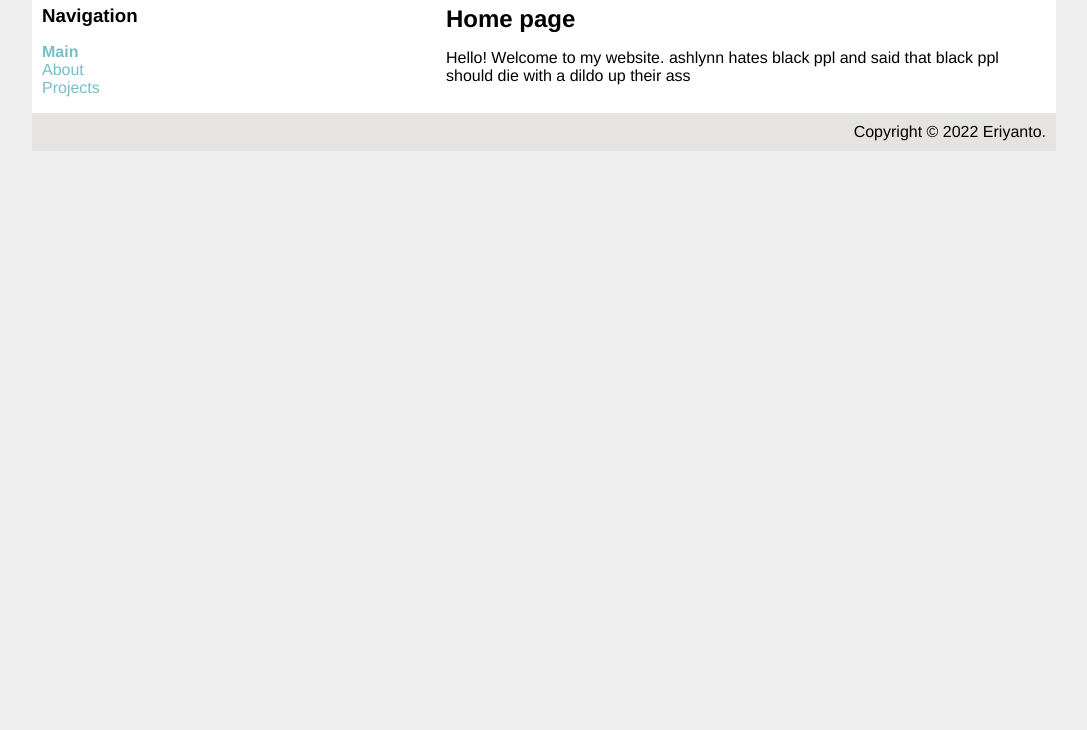
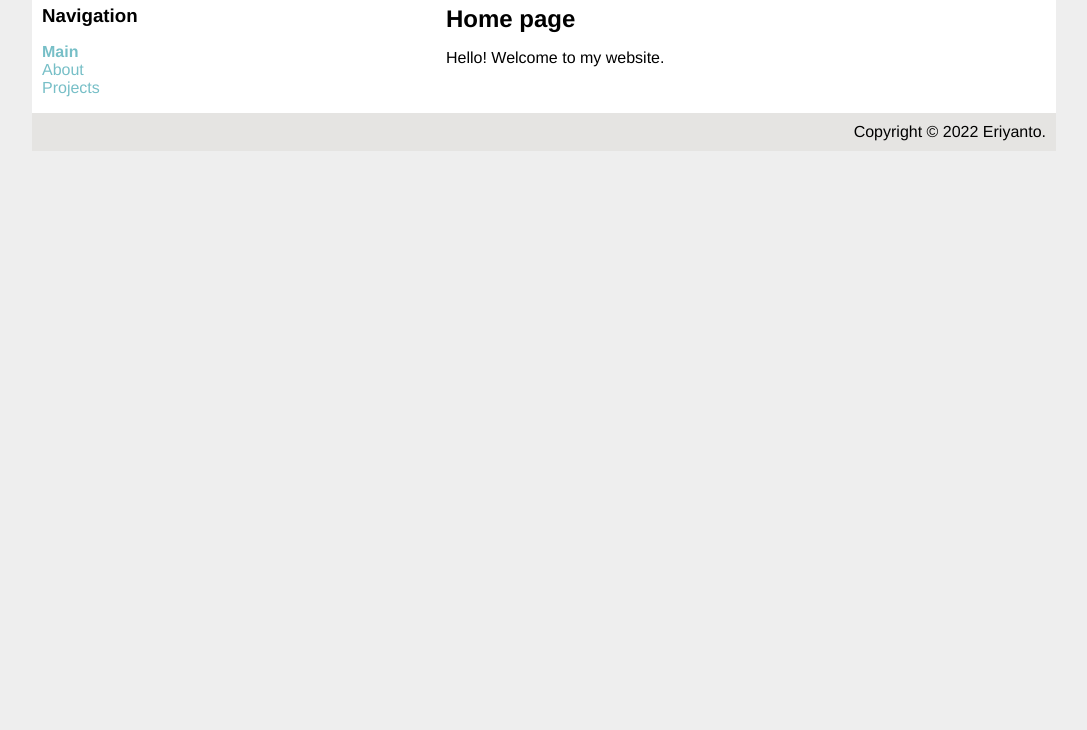
Before and after one commit to Erilanduo/EP1000, a plain HTML site: page index.html in a window 1280 px wide. Shown: the part 70-800 px from the top of the page, without its empty margins (96-1183 px from the left). Drawn offline with Linux system fonts and the light colour scheme.

Commit message:
Update index.html

```diff
--- a/index.html
+++ b/index.html
@@ -20,7 +20,7 @@
 
   		<div id="main">
 <h2>Home page</h2>
-<p>Hello! Welcome to my website. ashlynn hates black ppl and said that black ppl should die with a dildo up their ass</p>
+<p>Hello! Welcome to my website. </p>
   		</div>
   	</div>
   		<div id="footer">
```
